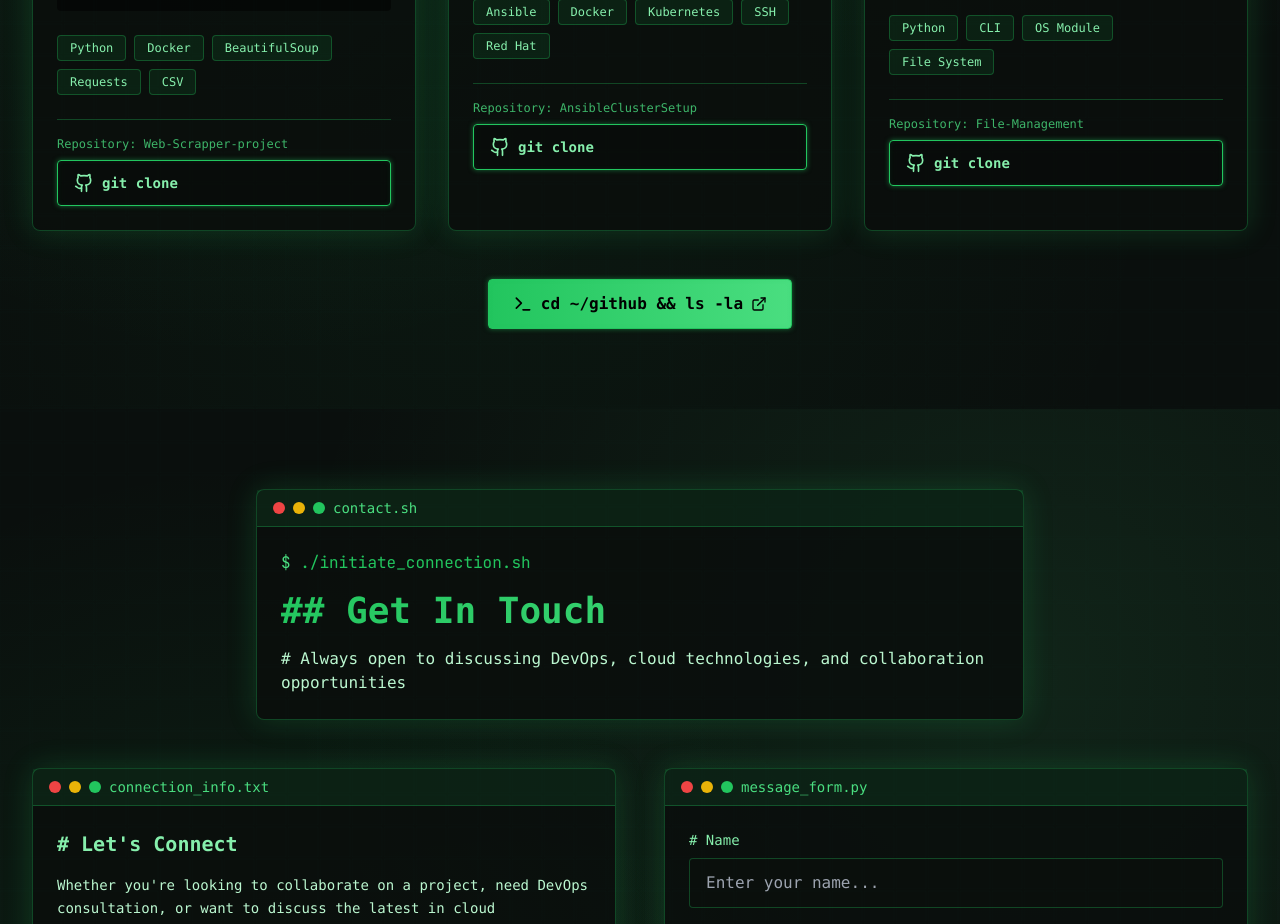
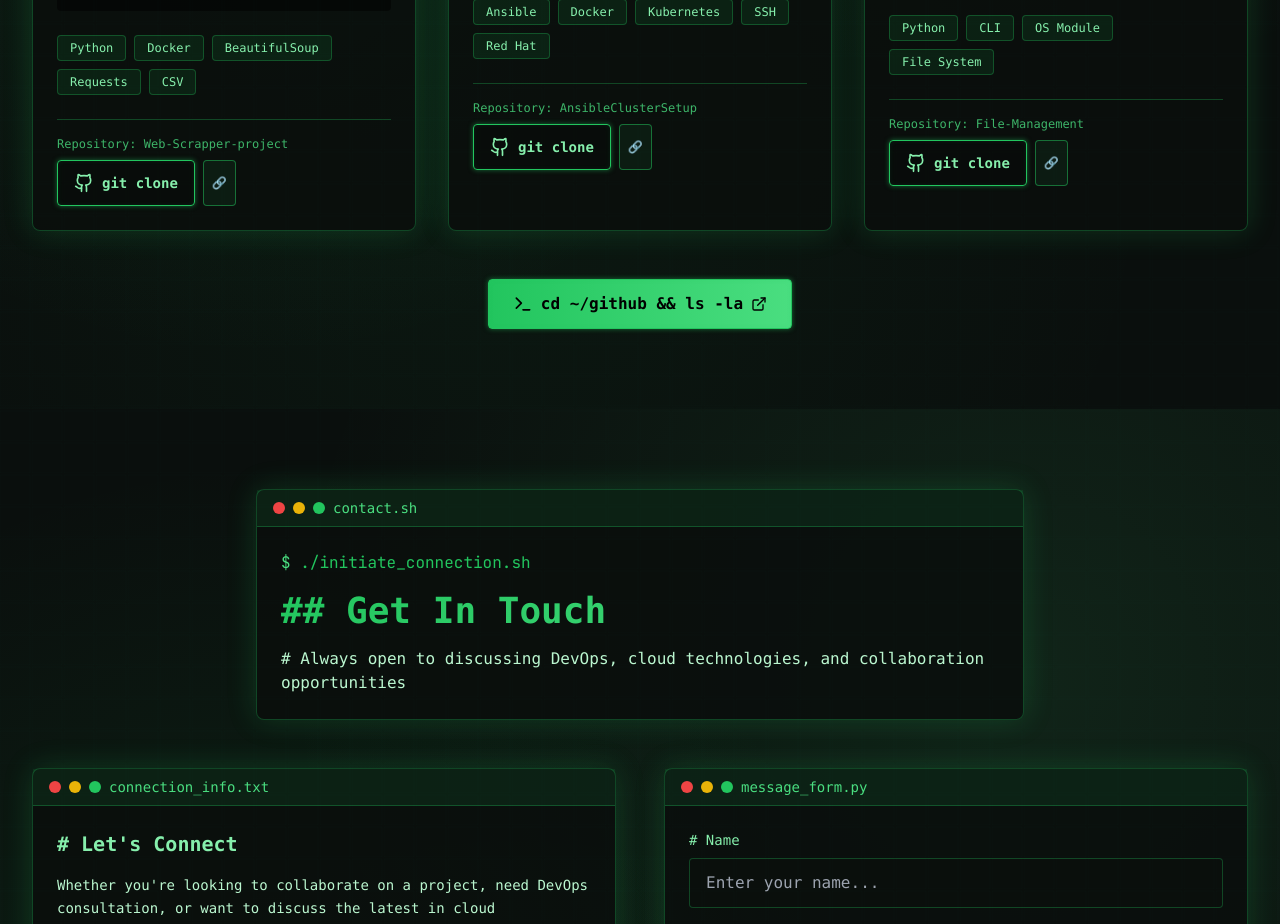
Before and after one commit to VaibhaviSugandhi1733/Vaibhavi_Portfolio_2k25, a React (Vite) app: page / in a window 1280 px wide. Shown: the part 5760-6684 px from the top of the page. Built offline with nearby package versions, Linux system fonts and the light colour scheme.

Commit message:
changes7

```diff
--- a/src/components/Projects.tsx
+++ b/src/components/Projects.tsx
@@ -190,12 +190,15 @@ const Projects = () => {
                       <div className="text-xs text-green-400 font-mono mb-2 opacity-80">
                         Repository: {project.github.split('/').pop()}
                       </div>
+                      <div className="flex space-x-2">
                         <motion.a
                           href={project.github}
                           target="_blank"
                           rel="noopener noreferrer"
-                        onClick={() => {
+                          onClick={(e) => {
+                            e.preventDefault();
                             console.log(`Opening repository for "${project.title}": ${project.github}`);
+                            window.open(project.github, '_blank', 'noopener,noreferrer');
                           }}
                           whileHover={{
                             scale: 1.05,
@@ -210,10 +213,30 @@ const Projects = () => {
                           }}
                           className="flex items-center space-x-2 text-green-300 hover:text-green-400 transition-all duration-300 font-mono text-xs sm:text-sm neon-border px-3 sm:px-4 py-2 sm:py-3 rounded cursor-pointer bg-black/20 hover:bg-black/40 transform hover:scale-105 active:scale-95"
                           title={`Click to open ${project.title} repository`}
+                          style={{ pointerEvents: 'auto' }}
                         >
                           <Github size={16} className="sm:w-5 sm:h-5 transition-transform duration-300 group-hover:rotate-12" />
                           <span className="font-semibold">git clone</span>
                         </motion.a>
+
+                        {/* Backup button - always works */}
+                        <motion.button
+                          onClick={() => {
+                            console.log(`Backup: Opening repository for "${project.title}": ${project.github}`);
+                            window.open(project.github, '_blank', 'noopener,noreferrer');
+                          }}
+                          whileHover={{
+                            scale: 1.05,
+                            boxShadow: "0 0 15px rgba(34, 197, 94, 0.4)",
+                            y: -1
+                          }}
+                          whileTap={{ scale: 0.95 }}
+                          className="flex items-center space-x-1 text-green-400 hover:text-green-300 transition-all duration-300 font-mono text-xs px-2 py-2 rounded cursor-pointer bg-green-900/20 hover:bg-green-900/40 border border-green-500/50"
+                          title={`Backup: Click to open ${project.title} repository`}
+                        >
+                          <span className="text-xs">🔗</span>
+                        </motion.button>
+                      </div>
                     </div>
                   </div>
                 </div>
```
Lines whose indentation alone changed are shown as unchanged.
